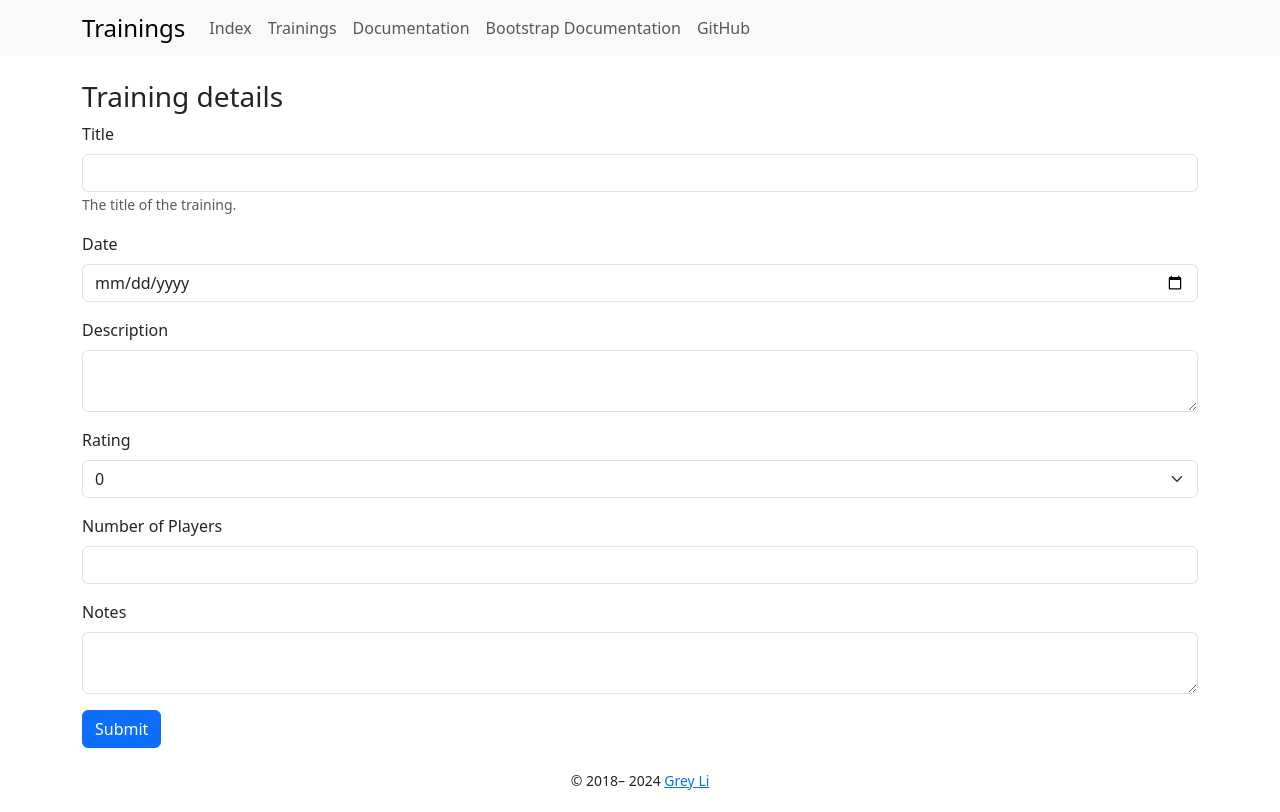
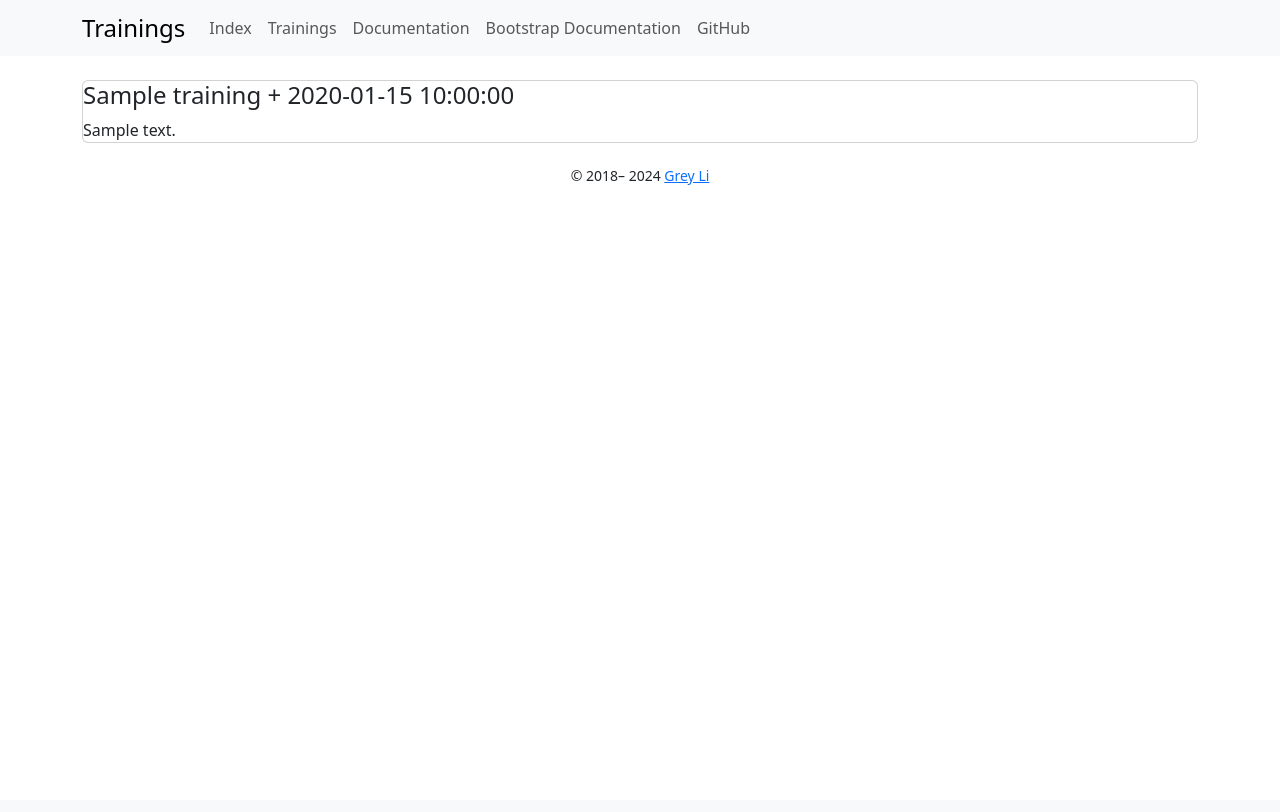
Before and after one commit to mielski/volleyapp, a Flask app: template templates/training_details.html in a window 1280 px wide. After the commit the page ends 185 px from the top, so only its background shows below. Run offline with Flask 3, Linux system fonts and the light colour scheme; the template is opened without the code that fills it: values that come from a table or form of the project are taken from there, most other values are stand-ins (such as "Sample title", 1, 10 or a date in 2020); some libraries are stand-ins or nearby versions.

Commit message:
creating different routes for viewing and editing trainings.

```diff
--- a/app.py
+++ b/app.py
@@ -41,19 +41,18 @@ def view_trainings():
                            trainings=trainings, title="Trainings")
 
 @app.route("/training/<string:id_>", methods=["GET","POST"])
-def training_details(id_):
+def training_details_view(id_):
+    """endpoint to view the training details in a well formatted html."""
 
+    # load the item
     training_item = app.db.trainings.find_one({"_id": id_})
     if training_item is None:
         abort(404, "the requested id does not exist")
+    training = TrainingModel(**training_item)
 
-    training = TrainingModel(**training_item)
-    form = TrainingFormDetailed.from_model(training)
-    if form.validate_on_submit():
-        return redirect(url_for("view_trainings"))
-
+    # render the item
     return render_template("training_details.html",
-                           training=training, form=form)
+                           training=training, title="View Training")
 
 @app.route('/trainings/new', methods=["GET", "POST"])
 def create_training():
--- a/templates/training_details.html
+++ b/templates/training_details.html
@@ -3,7 +3,11 @@
 
 {% block content %}
 
-    <h3 class="">Training details</h3>
-    {{ render_form(form) }}
-
+    <div class="card card-dark">
+    <div class="d-flex justify-content-between">
+      <h4 class="card-title">{{ training.title }} + {{ training.training_date }}</h4>
+      <h6 class="card-group"> </h6>
+    </div>
+    <p class="card-text">{{ training.description }}</p>
+    </div>
 {% endblock %}
--- a/templates/trainings.html
+++ b/templates/trainings.html
@@ -12,7 +12,7 @@
     <div class="col-lg-8 col-xl-6">
     <div class="list-group">
       {% for training in trainings %}
-        <a href="{{ url_for('training_details', id_=training.id) }}" class="list-group-item list-group-item-action d-flex gap-3 py-3" aria-current="true">
+        <a href="{{ url_for('training_details_view', id_=training.id) }}" class="list-group-item list-group-item-action d-flex gap-3 py-3" aria-current="true">
           <img src="https://cdn4.iconfinder.com/data/icons/evil-icons-user-interface/64/clock-512.png" alt="twbs"
                width="32" height="32" class="rounded-circle flex-shrink-0">
           <div class="d-flex w-100 justify-content-between">
```
Also changed, not shown: templates/training_details_edit.html (added, +9 -0 lines).
